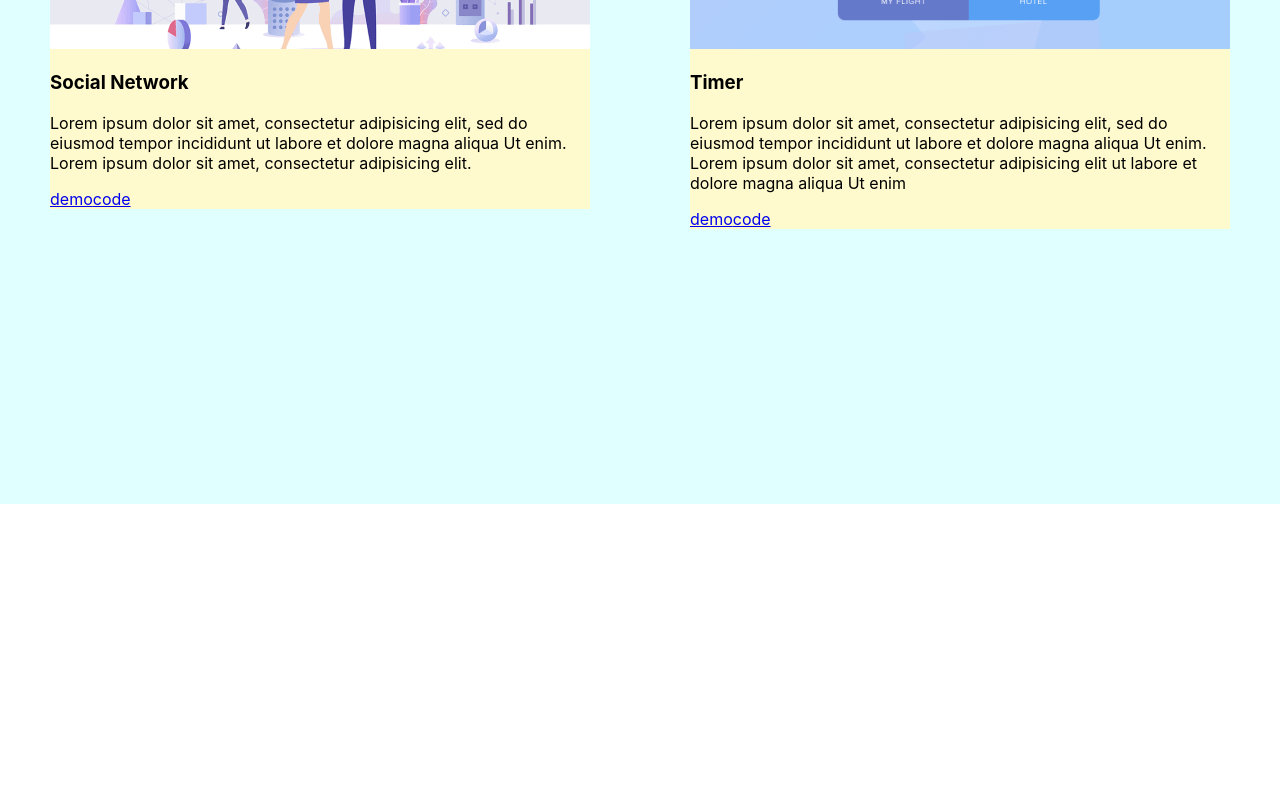
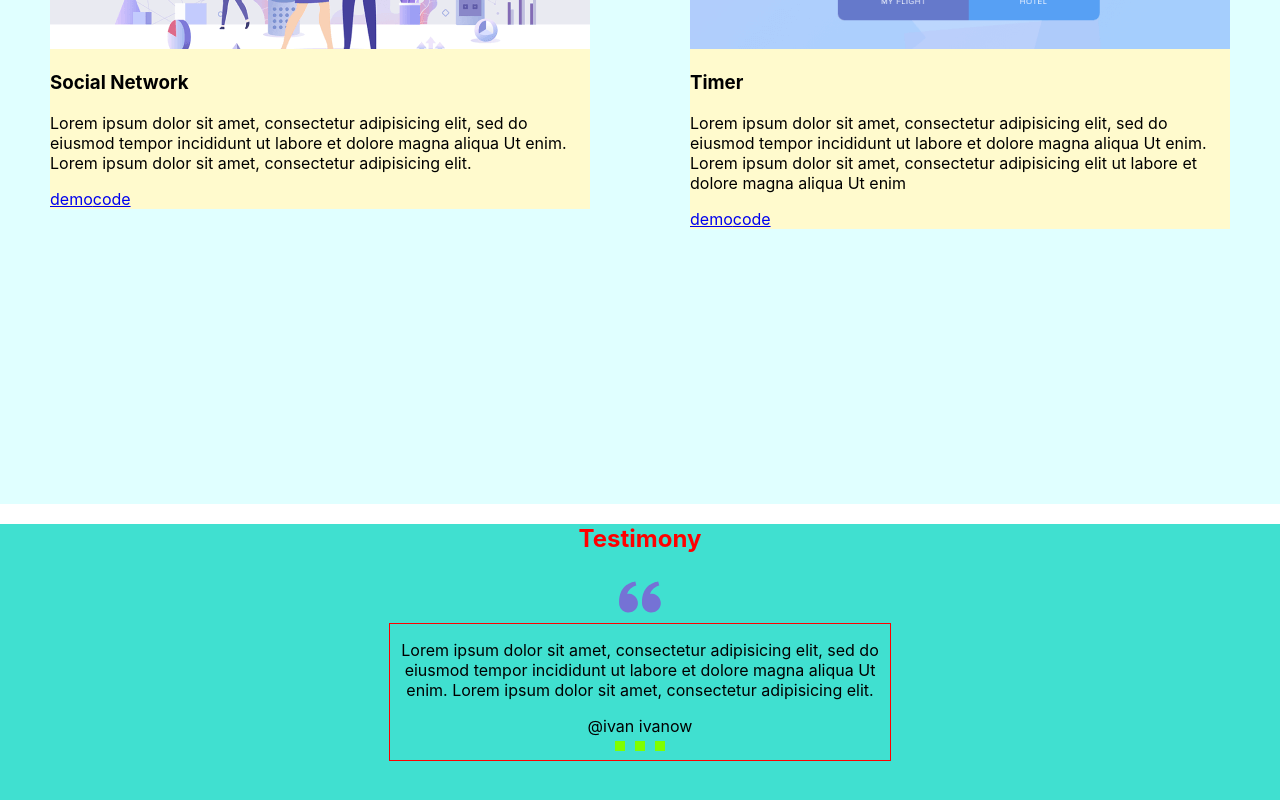
Before and after one commit to DubavetsOlga/incubator, a React app in the folder portfolio-start-project-main/: page / in a window 1280 px wide. Shown: the part 1990-2790 px from the top of the page. Before the commit the page ends 2494 px from the top, so only its background shows below. Built offline with nearby package versions, Linux system fonts and the light colour scheme.

Commit message:
Added testimony section with components

```diff
--- a/portfolio-start-project-main/src/App.tsx
+++ b/portfolio-start-project-main/src/App.tsx
@@ -2,6 +2,7 @@
 import { Header } from './layout/header/Header';
 import { Main }   from './layout/sections/main/Main';
 import { Skills } from './layout/sections/skills/Skills';
+import { Testimony } from './layout/sections/testimony/Testimony';
 import { Works } from './layout/sections/works/Works';
 
 function App() {
@@ -11,6 +12,7 @@
             <Main/>
             <Skills/>
             <Works/>
+            <Testimony/>
         </div>
     );
 }
--- /dev/null
+++ b/portfolio-start-project-main/src/components/slider/Slider.tsx
@@ -0,0 +1,53 @@
+import React from "react";
+import styled from "styled-components";
+import { FlexWrapper } from "../FlexWrapper";
+
+export const Slider = () => {
+    return (
+        <StyledSlider>
+            <FlexWrapper>
+                <Slide>
+                    <Text>
+                        Lorem ipsum dolor sit amet, consectetur adipisicing elit, sed do eiusmod tempor incididunt ut labore et dolore magna aliqua Ut enim. Lorem ipsum dolor sit amet, consectetur adipisicing elit.
+                    </Text>
+                    <Name>@ivan ivanow</Name>
+                </Slide>
+            </FlexWrapper>
+            <Pagination>
+                <span></span>
+                <span></span>
+                <span></span>
+            </Pagination>
+        </StyledSlider>
+    );
+};
+
+const StyledSlider = styled.div`
+    border: 1px solid red;
+    max-width: 500px;
+    display: flex;
+    flex-direction: column;
+    align-items: center;
+`;
+
+const Slide = styled.div`
+    text-align: center;
+`;
+
+const Text = styled.p`
+
+`;
+
+const Name = styled.span`
+
+`;
+
+const Pagination = styled.div`
+    span {
+        display: inline-block;
+        width: 10px;
+        height: 10px;
+        margin: 5px;
+        background-color: chartreuse;
+    }
+`;
--- /dev/null
+++ b/portfolio-start-project-main/src/layout/sections/testimony/Testimony.jsx
@@ -0,0 +1,23 @@
+import React from "react";
+import styled from "styled-components";
+import { SectionTitle } from "../../../components/SectionTitle";
+import { Icon } from "../../../components/icon/Icon";
+import { Slider } from "../../../components/slider/Slider";
+import { FlexWrapper } from "../../../components/FlexWrapper";
+
+export const Testimony = () => {
+    return (
+        <StyledTestimony>
+            <SectionTitle>Testimony</SectionTitle>
+            <FlexWrapper direction="column" align="center">
+                <Icon iconId="quote"/>
+                <Slider/>
+            </FlexWrapper>
+        </StyledTestimony>
+    );
+};
+
+const StyledTestimony = styled.section`
+    background-color: turquoise;
+    min-height: 50vh;
+`;
```
Also changed, not shown: portfolio-start-project-main/src/assets/images/icons-sprite.svg.
